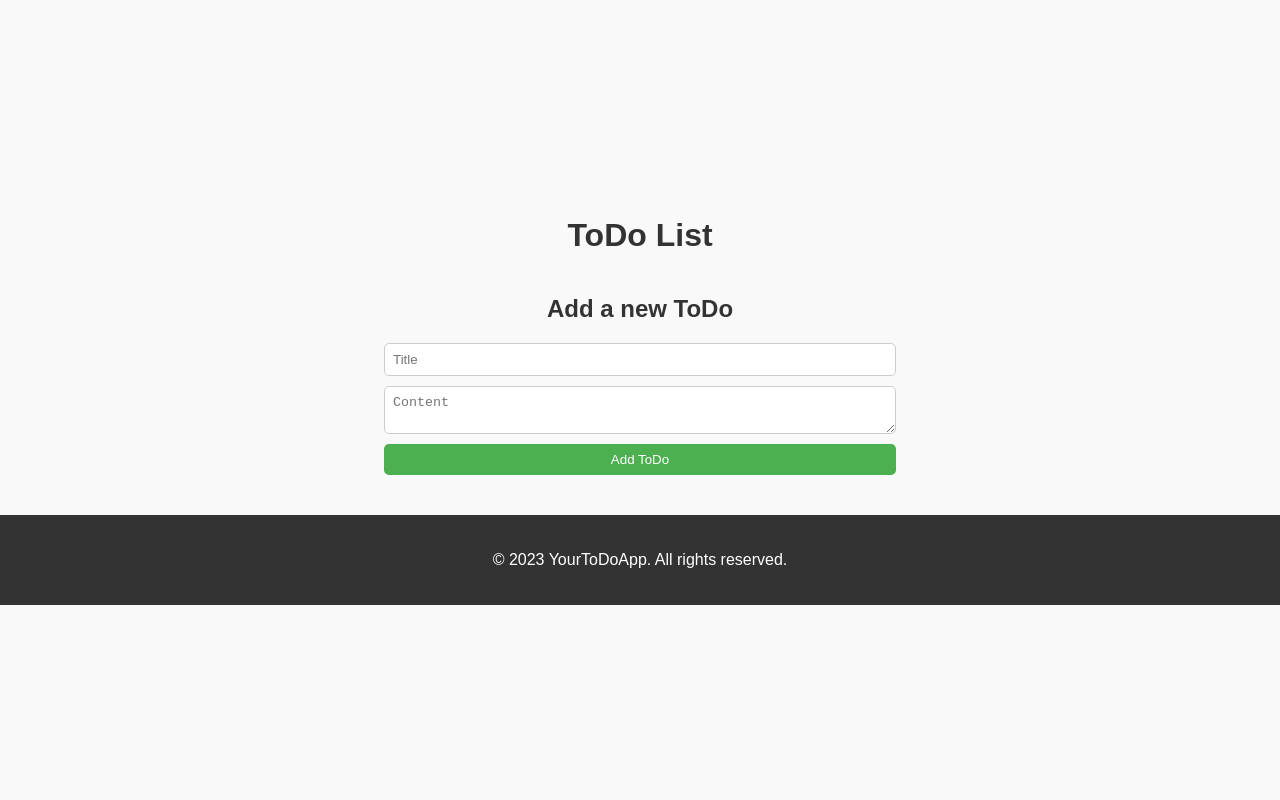
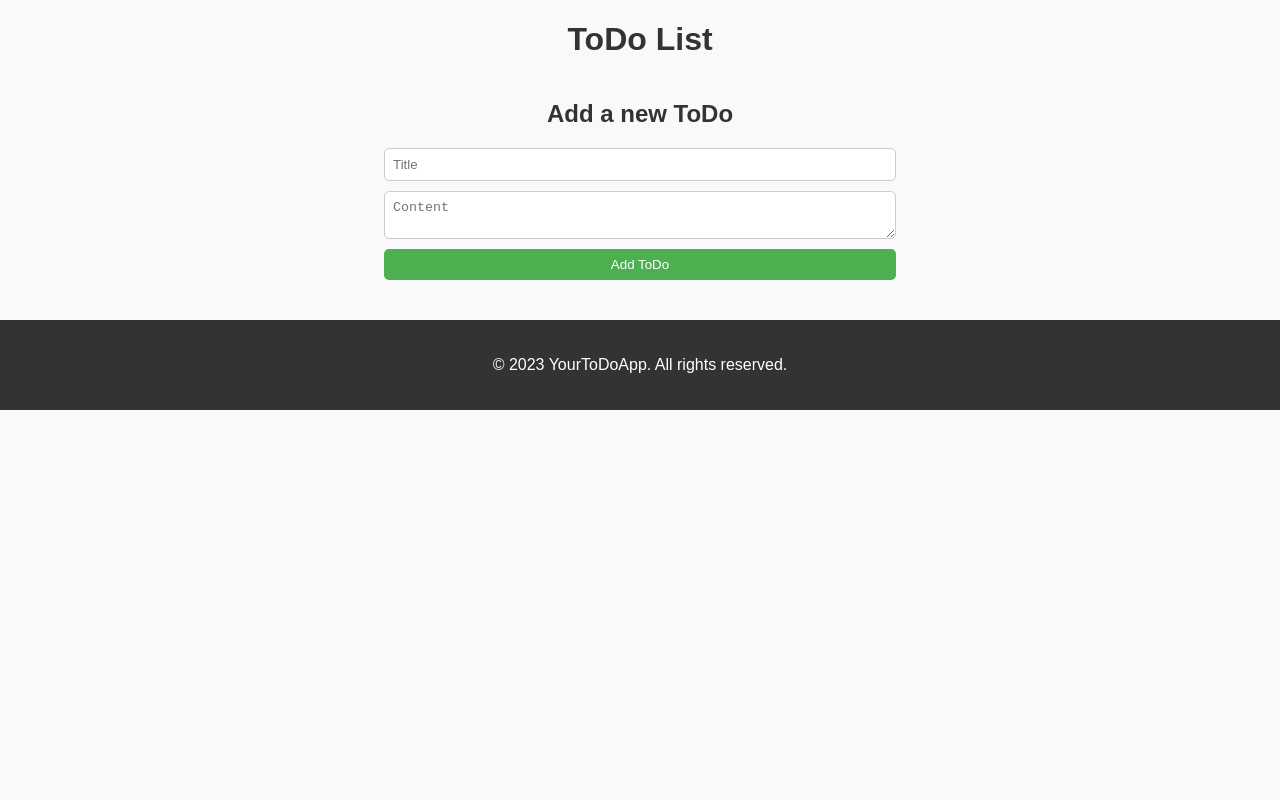
Before and after one commit to k-wakayama-gh/fastapi-test, a FastAPI app: template templates/todos.html in a window 1280 px wide. Run offline with FastAPI, Linux system fonts and the light colour scheme; the template is opened without the code that fills it, so the values that code supplies are empty.

Commit message:
Add files via upload

```diff
--- a/assets/css/todos.css
+++ b/assets/css/todos.css
@@ -9,7 +9,7 @@ body {
     display: flex;
     flex-direction: column;
     align-items: center;
-    justify-content: center;
+    /* justify-content: center; */
     min-height: 100vh;
 }
 
```
